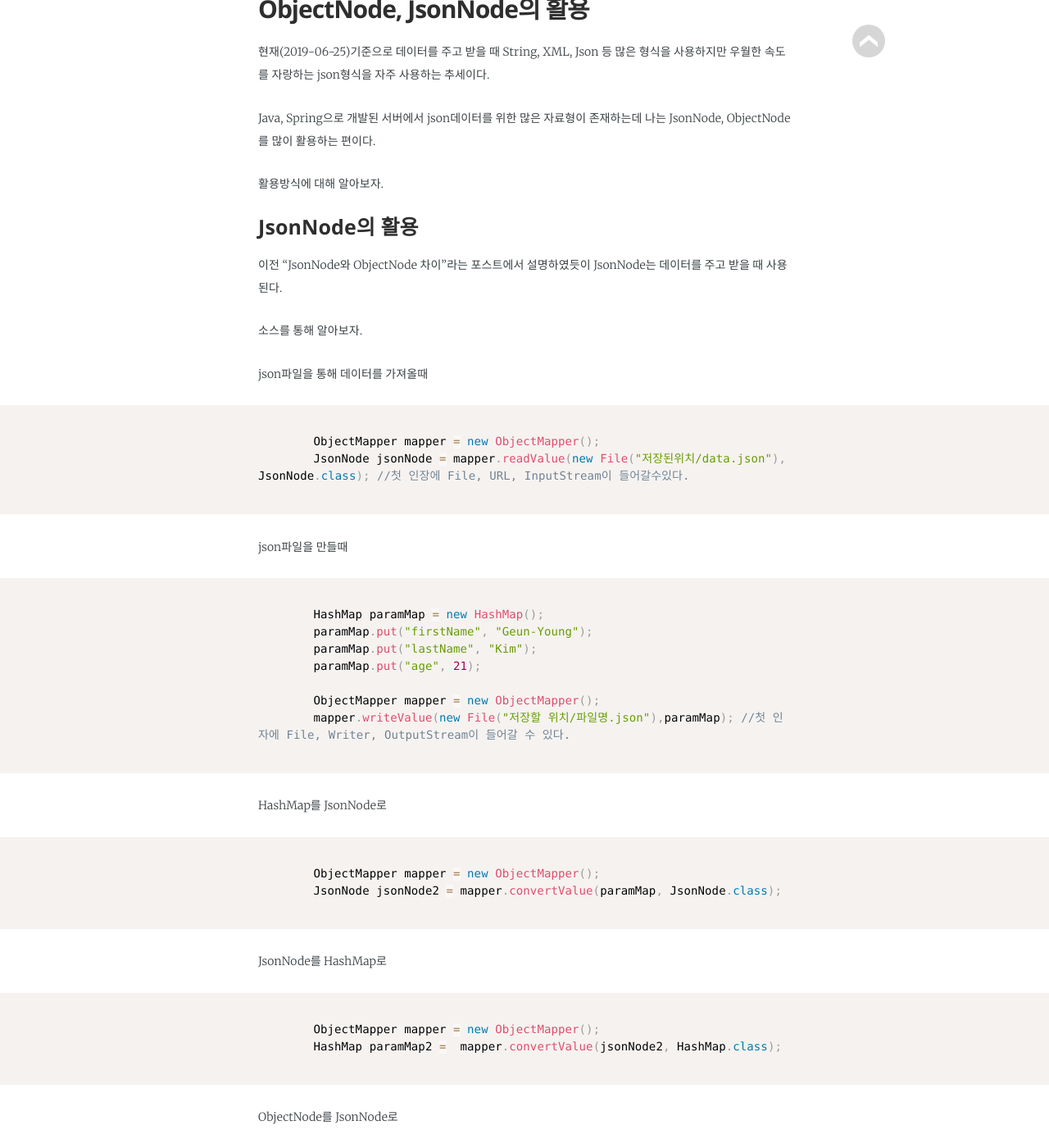
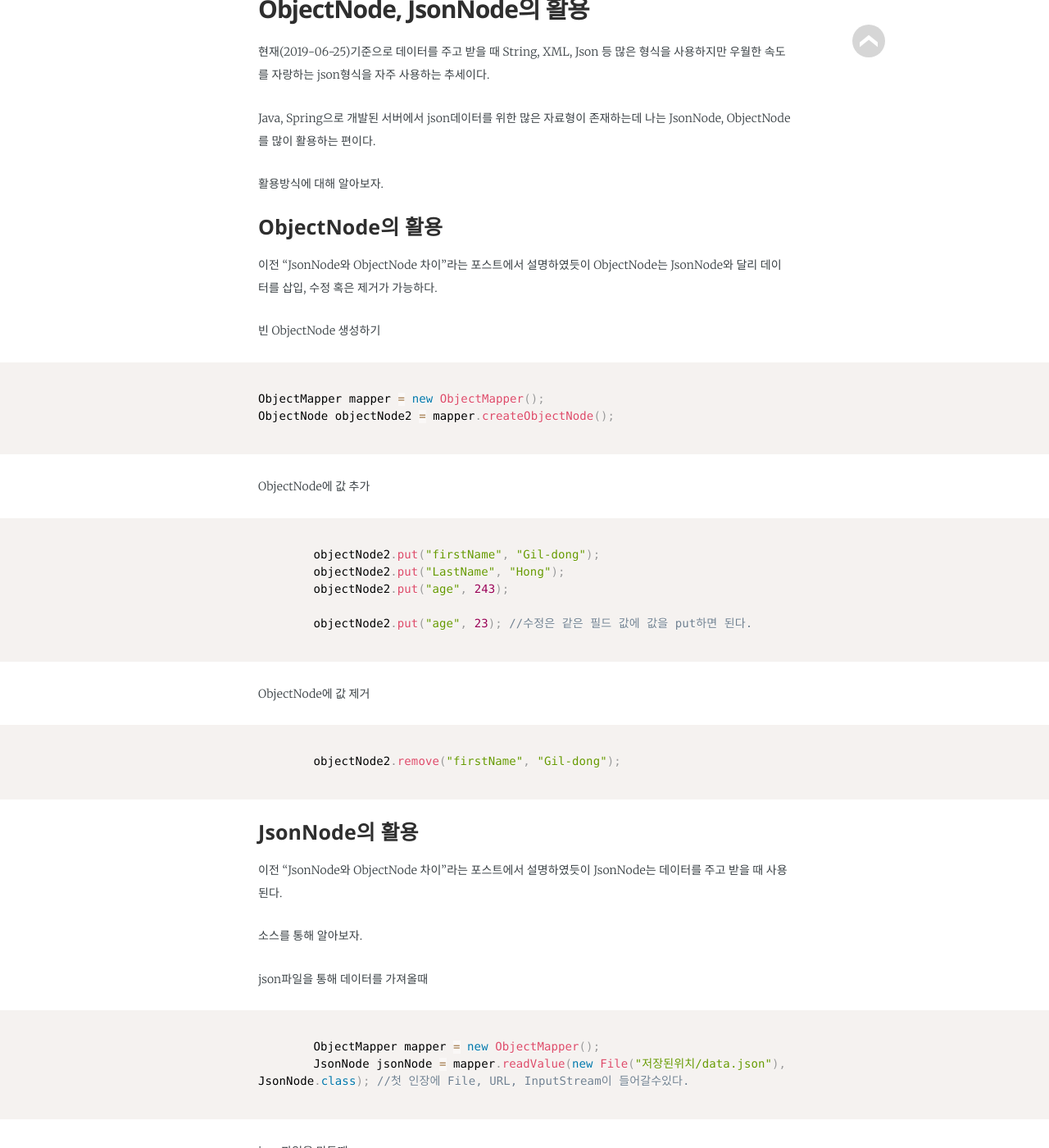
Before and after one commit to jwillmer/jekyllDecent, a Jekyll site: the page built from _posts/2019-06-25-JsonNode2.md, in a window 1280 px wide and 1400 px high, scrolled down 554 px. Shown: the whole window at 82% size. Built offline with Jekyll 4.4.1, drawn with Linux system fonts in a browser that asks for light colours; some web fonts are replaced.

Commit message:
Update 2019-06-25-JsonNode2.md

````diff
--- a/_posts/2019-06-25-JsonNode2.md
+++ b/_posts/2019-06-25-JsonNode2.md
@@ -19,6 +19,40 @@ comments:          true
 Java, Spring으로 개발된 서버에서 json데이터를 위한 많은 자료형이 존재하는데 나는 JsonNode, ObjectNode를 많이 활용하는 편이다.
 
 활용방식에 대해 알아보자.
+
+
+### ObjectNode의 활용
+
+이전 "JsonNode와 ObjectNode 차이"라는 포스트에서 설명하였듯이 ObjectNode는 JsonNode와 달리 데이터를 삽입, 수정 혹은 제거가 가능하다.
+
+빈 ObjectNode 생성하기
+
+```java
+
+ObjectMapper mapper = new ObjectMapper();
+ObjectNode objectNode2 = mapper.createObjectNode();
+
+```
+
+ObjectNode에 값 추가
+
+```java
+
+		objectNode2.put("firstName", "Gil-dong");
+		objectNode2.put("LastName", "Hong");
+		objectNode2.put("age", 243);
+
+		objectNode2.put("age", 23); //수정은 같은 필드 값에 값을 put하면 된다.
+
+```
+
+ObjectNode에 값 제거
+
+```java
+
+		objectNode2.remove("firstName", "Gil-dong");
+
+```
 
 
 ### JsonNode의 활용
@@ -69,7 +103,11 @@ JsonNode를 HashMap로
 		HashMap paramMap2 =  mapper.convertValue(jsonNode2, HashMap.class);
 
 ```
+
 ObjectNode를 JsonNode로
+
+
+
 
 ### JsonNode의 주의점 및 특이사항
 
````
